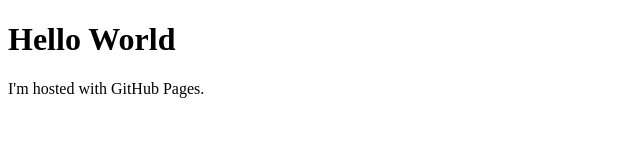
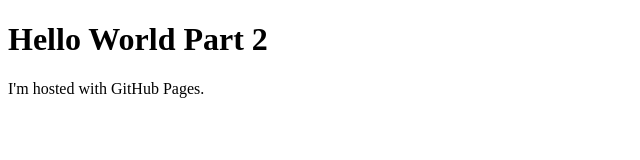
Before and after one commit to emielvanrijn/emielvanrijn.github.io, a plain HTML site: page index.html in a window 1280 px wide. Shown: the whole page, without its empty margins (0-640 px from the left). Drawn offline with Linux system fonts and the light colour scheme.

Commit message:
Update index.html

```diff
--- a/index.html
+++ b/index.html
@@ -2,7 +2,7 @@
 <html>
 
 <body>
-    <h1>Hello World</h1>
+    <h1>Hello World Part 2</h1>
     <p>I'm hosted with GitHub Pages.</p>
 </body>
 
```
